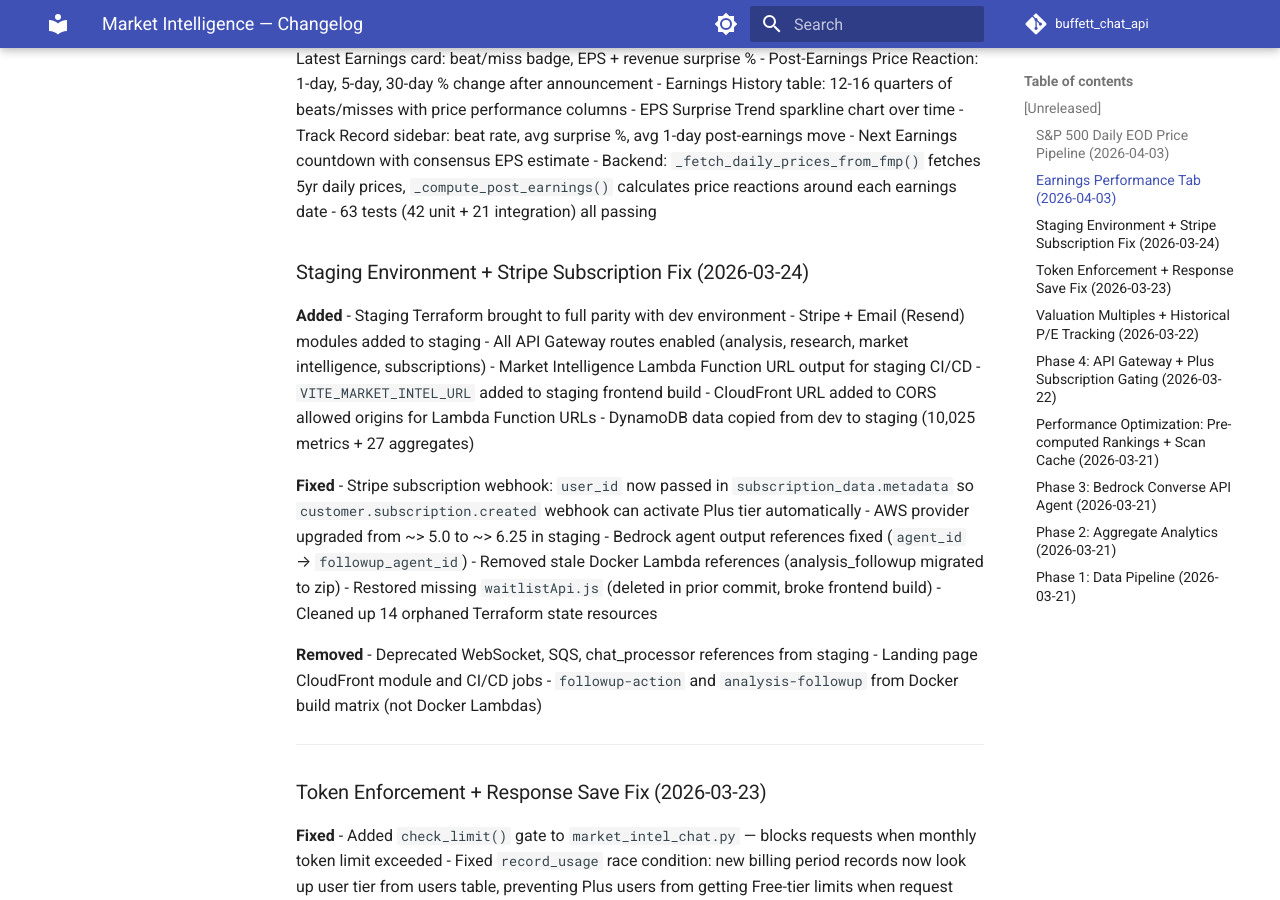
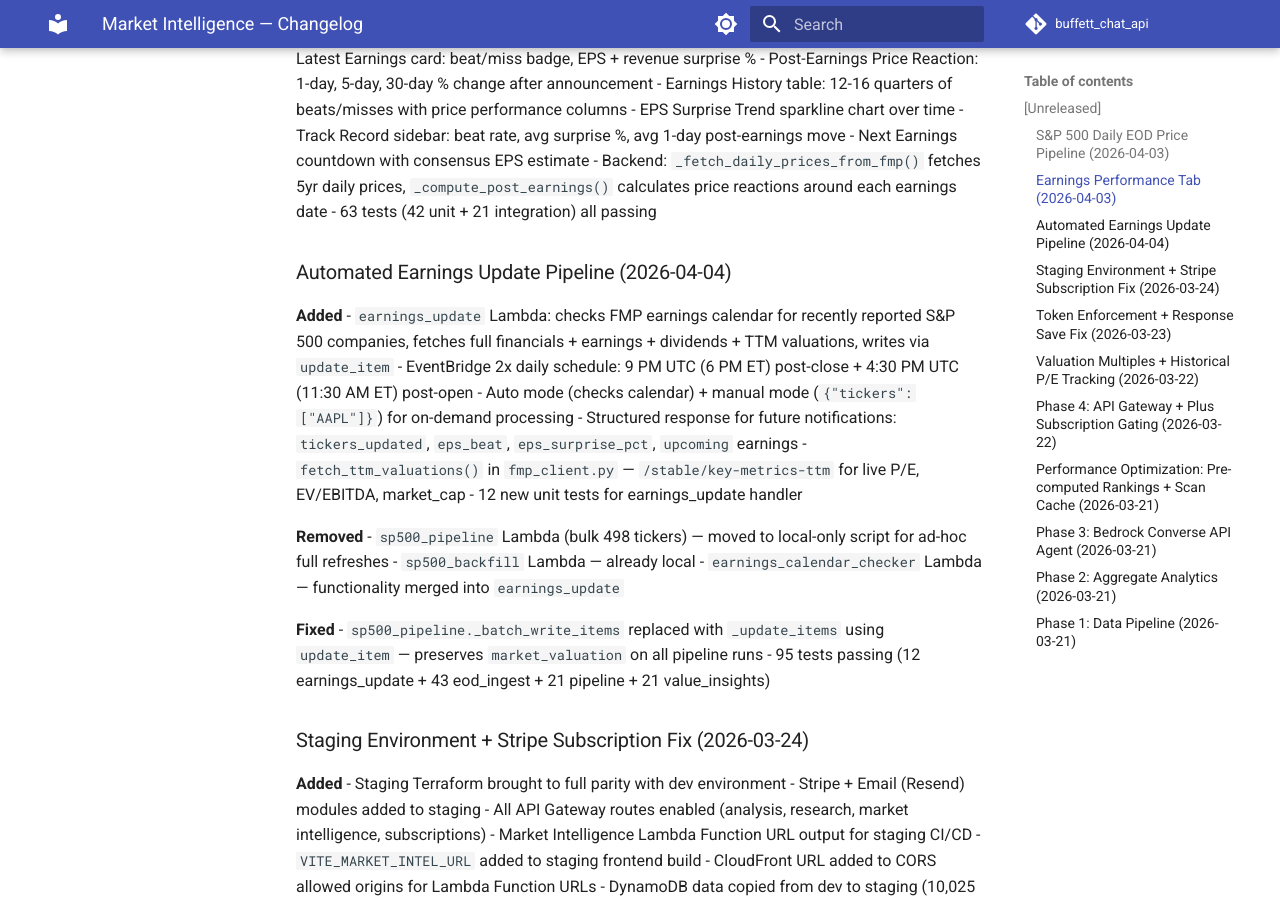
Before and after one commit to mamba4eva824/buffettGPT, an MkDocs documentation site: the page built from docs/market-intelligence/CHANGELOG.md, in a window 1280 px wide and 900 px high, scrolled down 1181 px. Built offline with MkDocs 1.6.1 and Material for MkDocs 9.7.7, drawn with Linux system fonts in a browser that asks for light colours; comment, search, counter and statistics services are not loaded.

Commit message:
docs: update changelog with earnings_update pipeline and Lambda removals

```diff
--- a/docs/market-intelligence/CHANGELOG.md
+++ b/docs/market-intelligence/CHANGELOG.md
@@ -49,6 +49,25 @@ All notable changes to the Market Intelligence feature are documented here.
 - Next Earnings countdown with consensus EPS estimate
 - Backend: `_fetch_daily_prices_from_fmp()` fetches 5yr daily prices, `_compute_post_earnings()` calculates price reactions around each earnings date
 - 63 tests (42 unit + 21 integration) all passing
+
+### Automated Earnings Update Pipeline (2026-04-04)
+
+**Added**
+- `earnings_update` Lambda: checks FMP earnings calendar for recently reported S&P 500 companies, fetches full financials + earnings + dividends + TTM valuations, writes via `update_item`
+- EventBridge 2x daily schedule: 9 PM UTC (6 PM ET) post-close + 4:30 PM UTC (11:30 AM ET) post-open
+- Auto mode (checks calendar) + manual mode (`{"tickers": ["AAPL"]}`) for on-demand processing
+- Structured response for future notifications: `tickers_updated`, `eps_beat`, `eps_surprise_pct`, `upcoming` earnings
+- `fetch_ttm_valuations()` in `fmp_client.py` — `/stable/key-metrics-ttm` for live P/E, EV/EBITDA, market_cap
+- 12 new unit tests for earnings_update handler
+
+**Removed**
+- `sp500_pipeline` Lambda (bulk 498 tickers) — moved to local-only script for ad-hoc full refreshes
+- `sp500_backfill` Lambda — already local
+- `earnings_calendar_checker` Lambda — functionality merged into `earnings_update`
+
+**Fixed**
+- `sp500_pipeline._batch_write_items` replaced with `_update_items` using `update_item` — preserves `market_valuation` on all pipeline runs
+- 95 tests passing (12 earnings_update + 43 eod_ingest + 21 pipeline + 21 value_insights)
 
 ### Staging Environment + Stripe Subscription Fix (2026-03-24)
 
```
